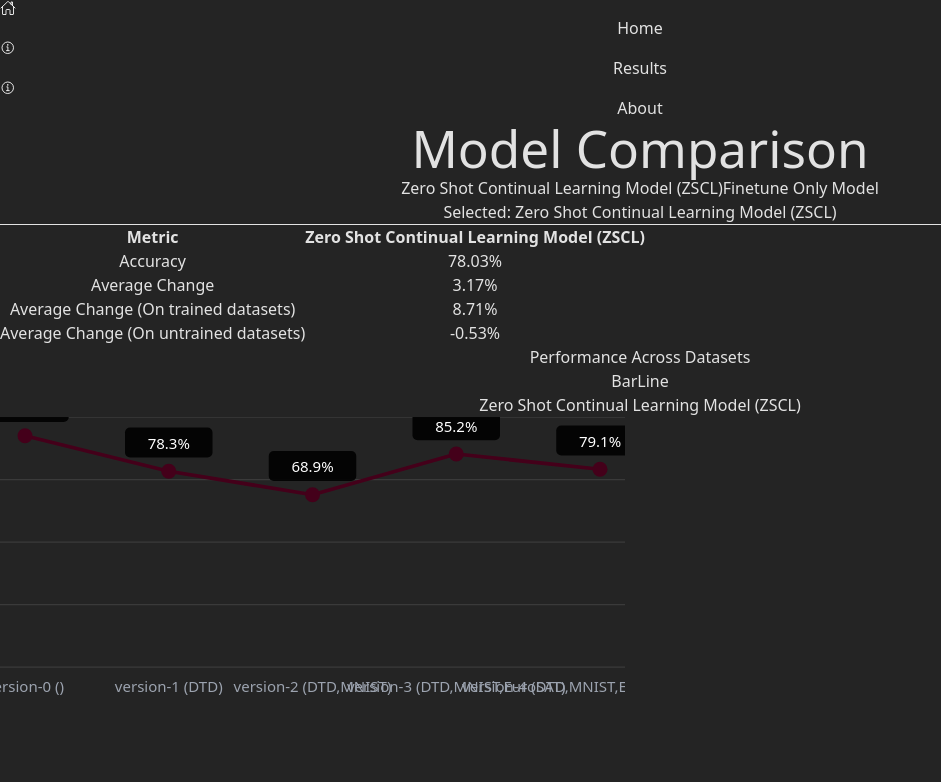
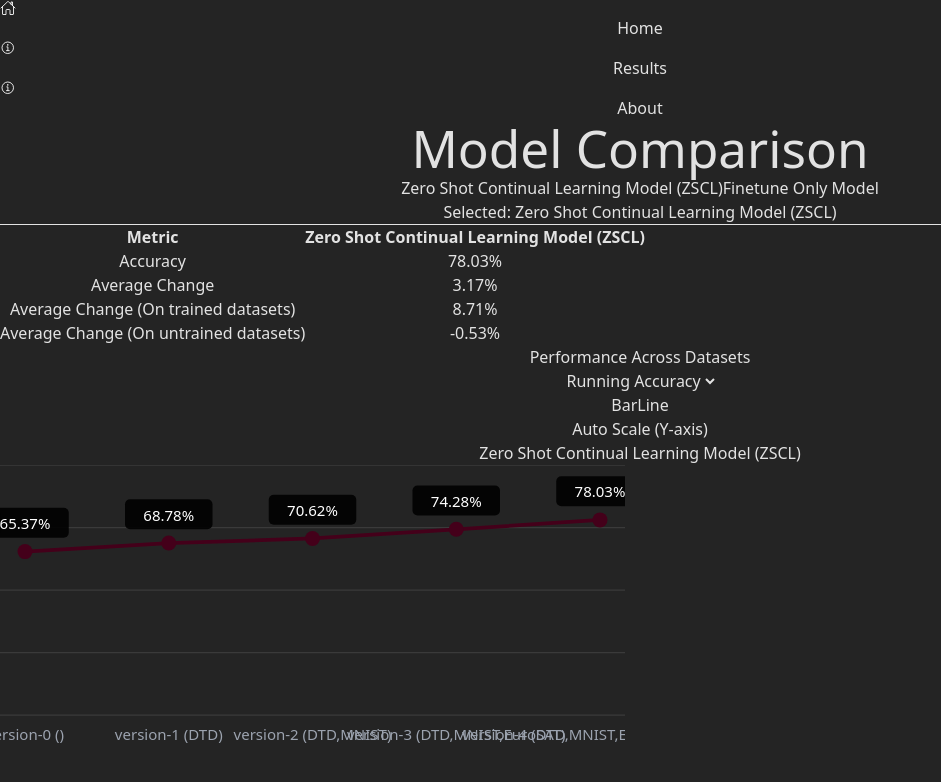
Before and after one commit to JuicedCooky/zscl_ui, a React (Vite) app in the folder frontend/: page /results in a window 1280 px wide. Both pictures are taken after a click on the button "Line". Shown: the top 782 px of the page, without its empty margins (0-941 px from the left). Built offline with nearby package versions, Linux system fonts and the light colour scheme.

Commit message:
fixed scale

```diff
--- a/frontend/src/pages/Results.jsx
+++ b/frontend/src/pages/Results.jsx
@@ -15,26 +15,29 @@ const ROW_LABELS = [
     { key: "average_change_untrained_datasets", label: "Average Change (On untrained datasets)" },
 ];
 
-// Temporary chart data - task/dataset performance
-const CHART_DATA = {
-    labels: ["version-0 ()", "version-1 (DTD)", "version-2 (DTD,MNIST)", "version-3 (DTD,MNIST,EuroSAT)", "version-4 (DTD,MNIST,EuroSAT,Flowers)"],
-    datasets: [
-        {
-            name: "Zero Shot Continual Learning Model (ZSCL)",
-            values: [92.5, 78.3, 68.9, 85.2, 79.1],
-            color: "var(--color-magenta)",
-        },
-        {
-            name: "Finetune Only Model",
-            values: [88.1, 71.5, 62.4, 78.9, 72.3],
-            color: "var(--color-honeydew)",
-        },
-    ],
+// Chart data options - maps to array keys in results.json
+const CHART_OPTIONS = [
+    { key: "running_accuracy", label: "Running Accuracy" },
+    { key: "transfer_scores", label: "Transfer Scores" },
+];
+
+// X-axis labels for each chart option
+const CHART_LABELS = {
+    running_accuracy: ["version-0 ()", "version-1 (DTD)", "version-2 (DTD,MNIST)", "version-3 (DTD,MNIST,EuroSAT)", "version-4 (DTD,MNIST,EuroSAT,Flowers)"],
+    transfer_scores: ["DTD", "MNIST", "EuroSAT", "Flowers"],
+};
+
+// Colors for each model
+const MODEL_COLORS = {
+    "Zero Shot Continual Learning Model (ZSCL)": "var(--color-magenta)",
+    "Finetune Only Model": "var(--color-honeydew)",
 };
 
 export default function Results({ className }) {
     const [selectedModels, setSelectedModels] = useState([true, false]);
     const [chartType, setChartType] = useState("bar"); // "bar" or "line"
+    const [selectedChartData, setSelectedChartData] = useState("running_accuracy");
+    const [useMaxScale, setUseMaxScale] = useState(false);
 
     const toggleModel = (index) => {
         setSelectedModels(prev => {
@@ -45,6 +48,23 @@ export default function Results({ className }) {
     };
 
     const activeModels = MODEL_NAMES.filter((_, idx) => selectedModels[idx]);
+
+    // Generate chart data dynamically from results.json
+    const chartData = {
+        labels: CHART_LABELS[selectedChartData] || [],
+        datasets: MODELS.map(model => ({
+            name: model.name,
+            values: results[model.key]?.[selectedChartData] || [],
+            color: MODEL_COLORS[model.name],
+        })),
+    };
+
+    // Calculate max value across all active models for dynamic scaling
+    const activeDataValues = chartData.datasets
+        .filter(dataset => activeModels.includes(dataset.name))
+        .flatMap(dataset => dataset.values);
+    const maxDataValue = activeDataValues.length > 0 ? Math.max(...activeDataValues) : 100;
+    const yAxisMax = useMaxScale ? Math.ceil(maxDataValue * 1.1) : 100; // Add 10% padding when using max scale
 
     return (
         <div className={`${className} flex flex-col gap-4 pt-10 items-center h-auto`}>
@@ -125,8 +145,21 @@ export default function Results({ className }) {
             {/* Chart Section */}
             <div className="w-9/10 flex items-center justify-between mt-6">
                 <h2 className="text-2xl font-bold">Performance Across Datasets</h2>
-                {/* Chart Type Toggle */}
-                <div className="flex bg-white/10 rounded-md p-1 gap-1">
+                <div className="flex items-center gap-4">
+                    {/* Chart Data Dropdown */}
+                    <select
+                        className="bg-white/10 border border-[var(--color-onyx)] rounded-md px-3 py-2 hover:bg-white/20 transition duration-300"
+                        value={selectedChartData}
+                        onChange={(e) => setSelectedChartData(e.target.value)}
+                    >
+                        {CHART_OPTIONS.map(option => (
+                            <option key={option.key} value={option.key}>
+                                {option.label}
+                            </option>
+                        ))}
+                    </select>
+                    {/* Chart Type Toggle */}
+                    <div className="flex bg-white/10 rounded-md p-1 gap-1">
                     <button
                         className={`px-4 py-2 rounded transition duration-300 ${
                             chartType === "bar"
@@ -147,6 +180,19 @@ export default function Results({ className }) {
                     >
                         Line
                     </button>
+                    </div>
+                    {/* Max Scale Toggle */}
+                    <button
+                        className={`px-4 py-2 rounded transition duration-300 border ${
+                            useMaxScale
+                                ? "bg-[var(--color-magenta)]/60 border-[var(--color-magenta)]"
+                                : "bg-white/10 border-transparent hover:bg-white/20"
+                        }`}
+                        onClick={() => setUseMaxScale(!useMaxScale)}
+                        title="Scale Y-axis to max data value"
+                    >
+                        Auto Scale (Y-axis)
+                    </button>
                 </div>
             </div>
             <div className="w-9/10 border-2 border-[var(--color-onyx)] rounded-md p-6">
@@ -158,7 +204,7 @@ export default function Results({ className }) {
                     <div className="flex flex-col gap-4">
                         {/* Chart Legend */}
                         <div className="flex gap-6 justify-center mb-4">
-                            {CHART_DATA.datasets
+                            {chartData.datasets
                                 .filter((dataset) => activeModels.includes(dataset.name))
                                 .map((dataset) => (
                                     <div key={dataset.name} className="flex items-center gap-2">
@@ -174,17 +220,17 @@ export default function Results({ className }) {
                         {chartType === "bar" ? (
                             /* Bar Chart */
                             <div className="flex items-end justify-around gap-4 h-64">
-                                {CHART_DATA.labels.map((label, labelIdx) => (
+                                {chartData.labels.map((label, labelIdx) => (
                                     <div key={label} className="flex flex-col items-center gap-2 flex-1">
                                         <div className="flex items-end gap-1 h-48">
-                                            {CHART_DATA.datasets
+                                            {chartData.datasets
                                                 .filter((dataset) => activeModels.includes(dataset.name))
                                                 .map((dataset) => (
                                                     <div
                                                         key={`${dataset.name}-${label}`}
                                                         className="w-8 rounded-t transition-all duration-300 relative group"
                                                         style={{
-                                                            height: `${dataset.values[labelIdx] * 0.48}%`,
+                                                            height: `${(dataset.values[labelIdx] / yAxisMax) * 100}%`,
                                                             backgroundColor: dataset.color,
                                                             opacity: 0.8,
                                                         }}
@@ -217,13 +263,13 @@ export default function Results({ className }) {
                                         />
                                     ))}
                                     {/* Lines for each dataset */}
-                                    {CHART_DATA.datasets
+                                    {chartData.datasets
                                         .filter((dataset) => activeModels.includes(dataset.name))
                                         .map((dataset) => {
                                             const points = dataset.values
                                                 .map((val, idx) => {
-                                                    const x = (idx / (CHART_DATA.labels.length - 1)) * 460 + 20;
-                                                    const y = 200 - val * 2;
+                                                    const x = (idx / (chartData.labels.length - 1)) * 460 + 20;
+                                                    const y = 200 - (val / yAxisMax) * 200;
                                                     return `${x},${y}`;
                                                 })
                                                 .join(" ");
@@ -240,8 +286,8 @@ export default function Results({ className }) {
                                                     />
                                                     {/* Data points */}
                                                     {dataset.values.map((val, idx) => {
-                                                        const x = (idx / (CHART_DATA.labels.length - 1)) * 460 + 20;
-                                                        const y = 200 - val * 2;
+                                                        const x = (idx / (chartData.labels.length - 1)) * 460 + 20;
+                                                        const y = 200 - (val / yAxisMax) * 200;
                                                         return (
                                                             <g key={`${dataset.name}-point-${idx}`} className="group cursor-pointer">
                                                                 {/* Larger invisible hover area */}
@@ -286,8 +332,8 @@ export default function Results({ className }) {
                                             );
                                         })}
                                     {/* X-axis labels inside SVG */}
-                                    {CHART_DATA.labels.map((label, idx) => {
-                                        const x = (idx / (CHART_DATA.labels.length - 1)) * 460 + 20;
+                                    {chartData.labels.map((label, idx) => {
+                                        const x = (idx / (chartData.labels.length - 1)) * 460 + 20;
                                         return (
                                             <text
                                                 key={label}
```
